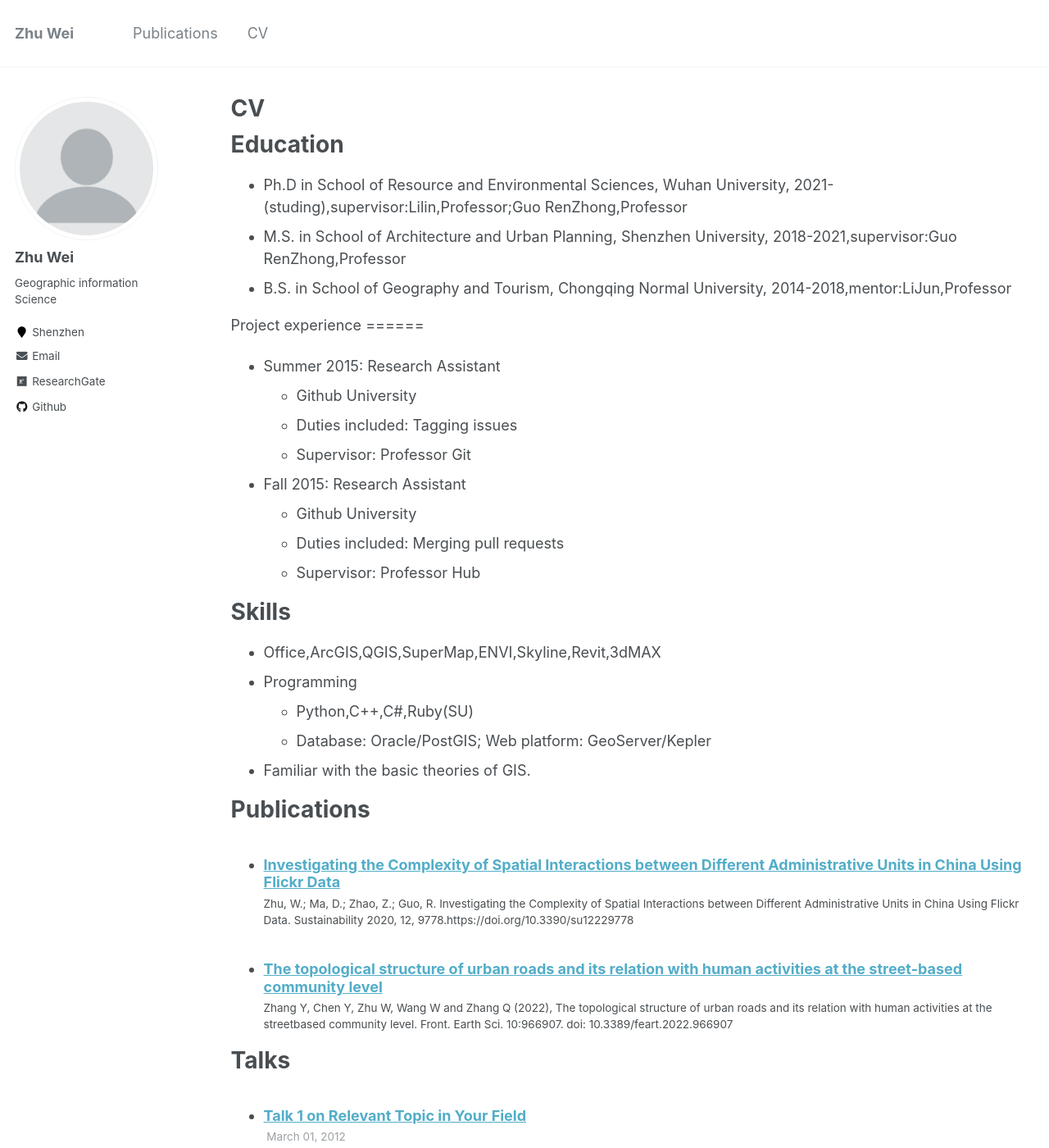
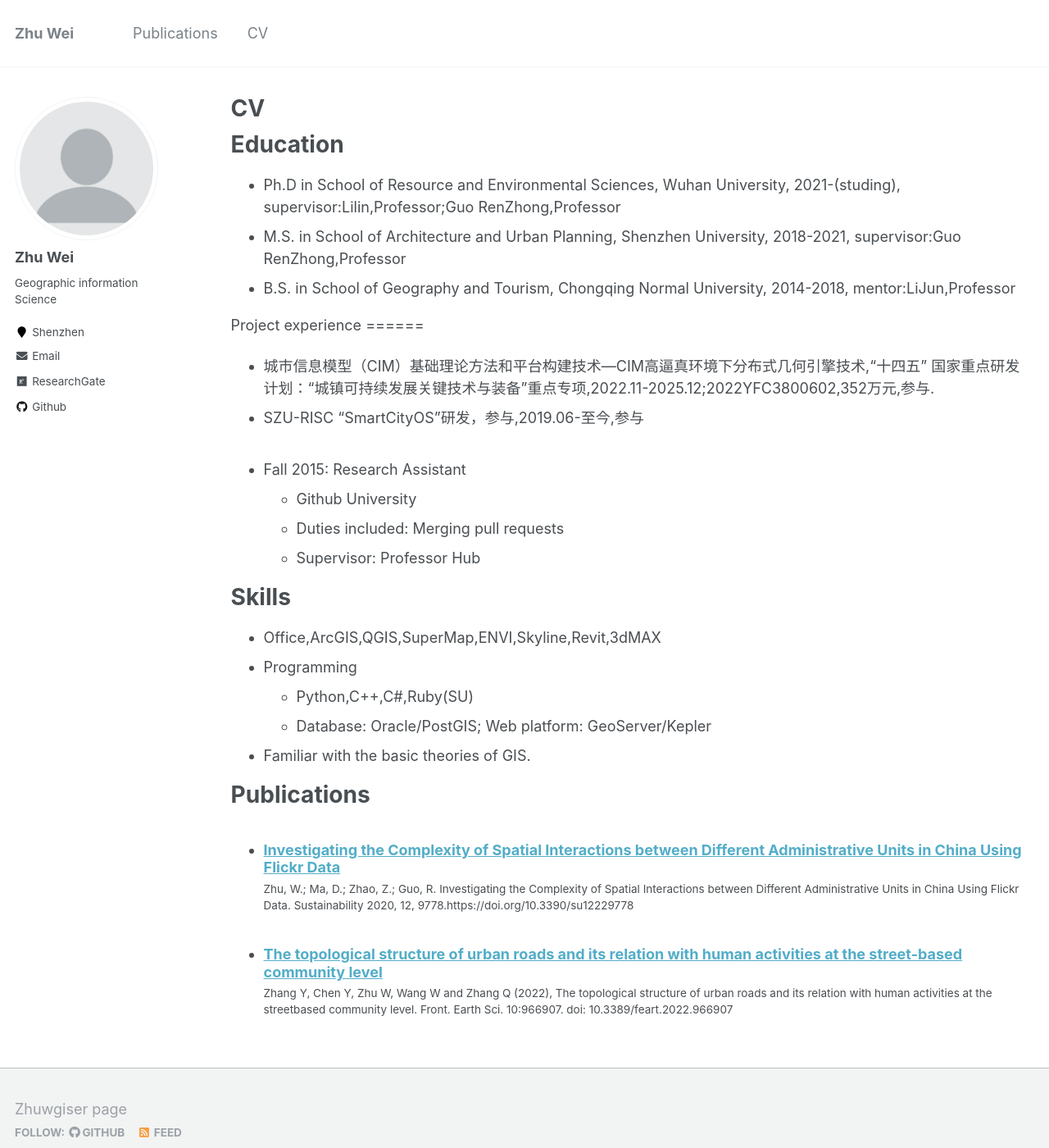
Before and after one commit to Zhuwgiser/zhuwgiser.github.io, a Jekyll site: the page built from _pages/cv.md, in a window 1280 px wide and 1400 px high. Shown: the whole window at 82% size. Built offline with Jekyll 4.4.1, drawn with Linux system fonts in a browser that asks for light colours; some of the changed text lies outside the part shown.

Commit message:
Update cv.md

```diff
--- a/_pages/cv.md
+++ b/_pages/cv.md
@@ -11,22 +11,24 @@ redirect_from:
 
 Education
 ======
-* Ph.D in School of Resource and Environmental Sciences, Wuhan University, 2021-(studing),supervisor:Lilin,Professor;Guo RenZhong,Professor
-* M.S. in School of Architecture and Urban Planning, Shenzhen University, 2018-2021,supervisor:Guo RenZhong,Professor
-* B.S. in School of Geography and Tourism, Chongqing Normal University, 2014-2018,mentor:LiJun,Professor
+* Ph.D in School of Resource and Environmental Sciences, Wuhan University, 2021-(studing),
+supervisor:Lilin,Professor;Guo RenZhong,Professor
+* M.S. in School of Architecture and Urban Planning, Shenzhen University, 2018-2021,
+supervisor:Guo RenZhong,Professor
+* B.S. in School of Geography and Tourism, Chongqing Normal University, 2014-2018,
+mentor:LiJun,Professor
 
 <!-- 注释 -->
 Project experience
 ======
-* Summer 2015: Research Assistant
-  * Github University
-  * Duties included: Tagging issues
-  * Supervisor: Professor Git
-
+* 城市信息模型（CIM）基础理论方法和平台构建技术—CIM高逼真环境下分布式几何引擎技术,“十四五” 国家重点研发计划：“城镇可持续发展关键技术与装备”重点专项,2022.11-2025.12;2022YFC3800602,352万元,参与.
+* SZU-RISC “SmartCityOS”研发，参与,2019.06-至今,参与
+>
 * Fall 2015: Research Assistant
   * Github University
   * Duties included: Merging pull requests
   * Supervisor: Professor Hub
+
 
 Skills
 ======
@@ -41,7 +43,7 @@ Publications
   <ul>{% for post in site.publications %}
     {% include archive-single-cv.html %}
   {% endfor %}</ul>
-
+<!--
 Talks
 ======
   <ul>{% for post in site.talks %}
@@ -57,3 +59,4 @@ Teaching
 Service and leadership
 ======
 * Currently signed in to 43 different slack teams
+-->
```
